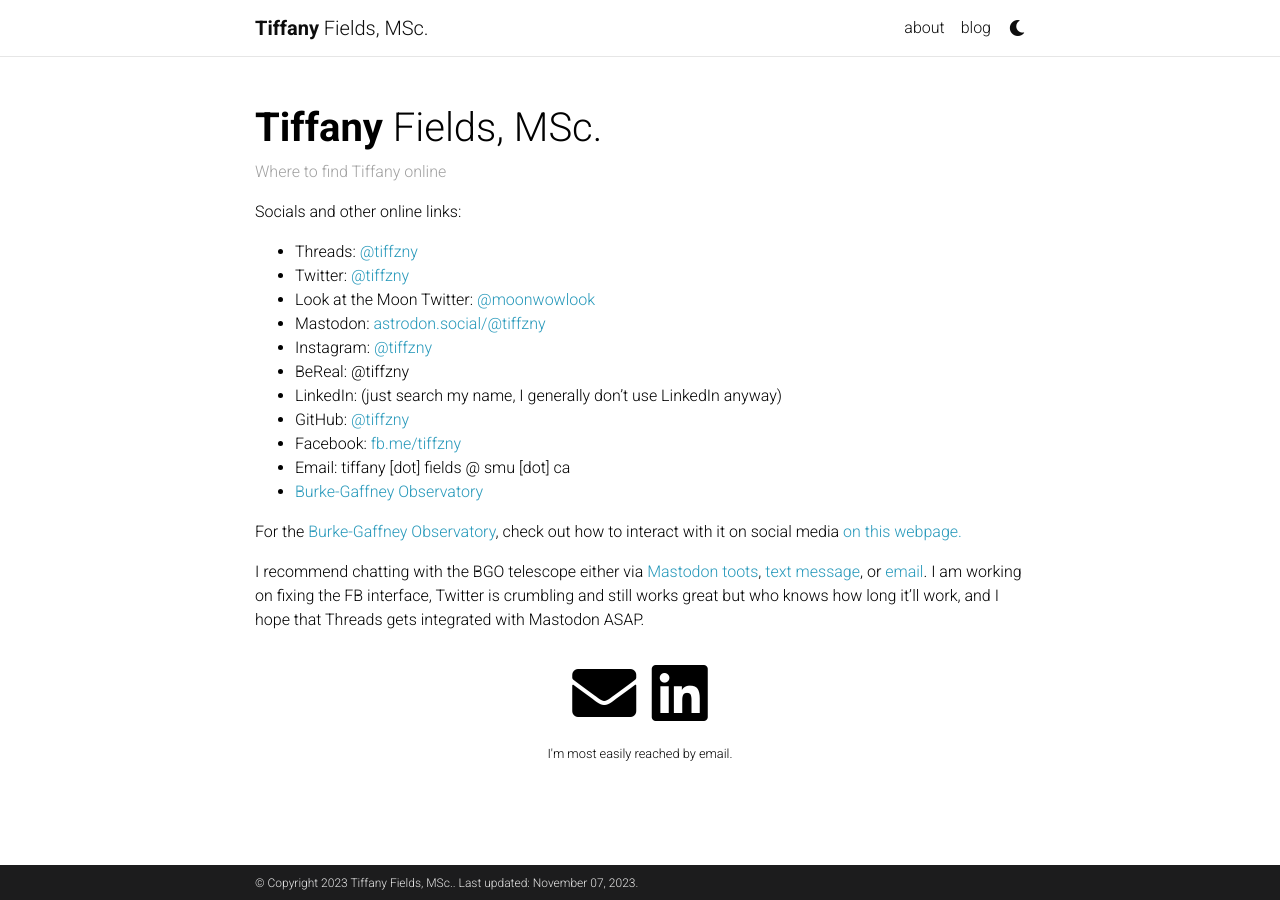
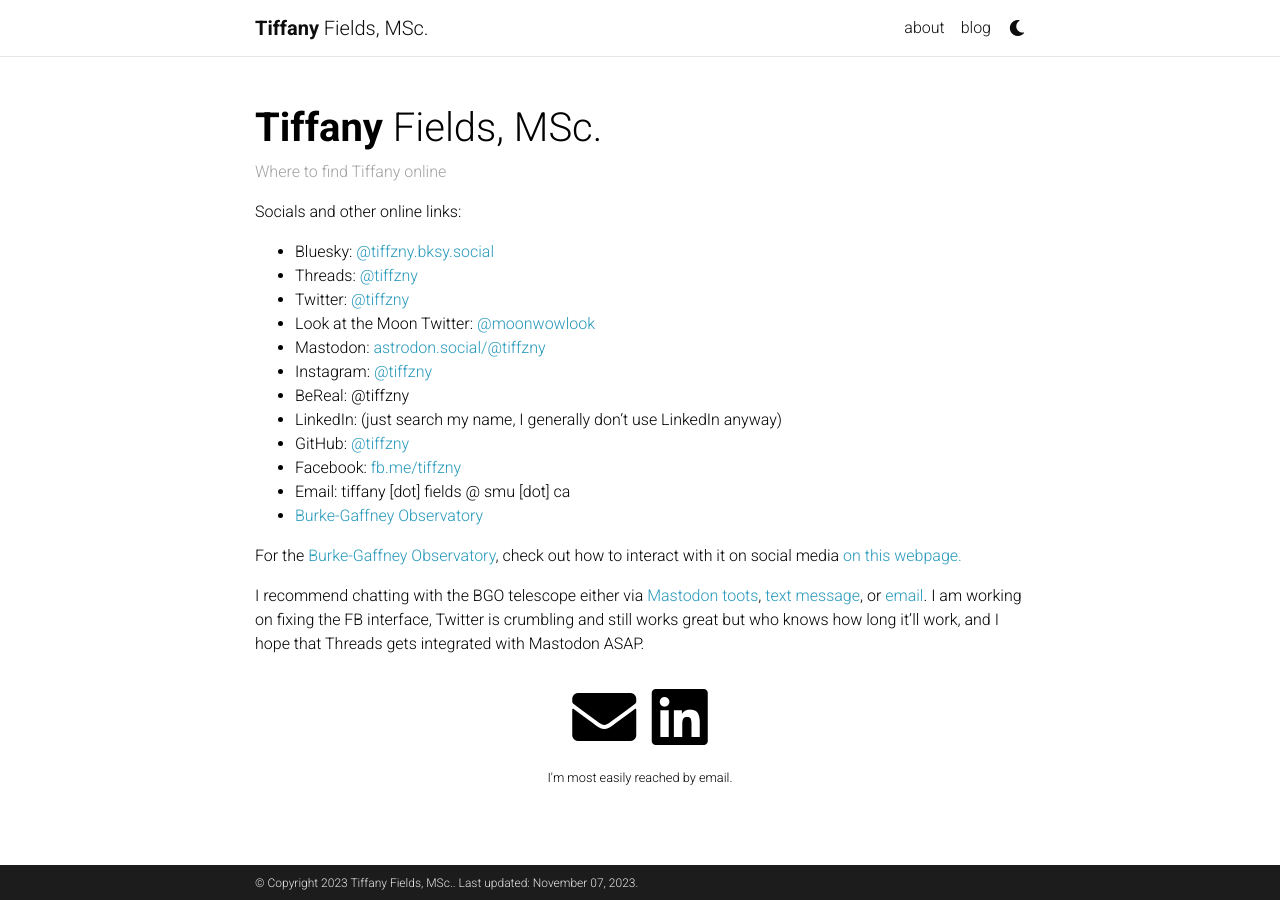
Before and after one commit to tiffzny/tiffzny.github.io, a Jekyll site: the page built from links.md, in a window 1280 px wide. Built offline with Jekyll 4.4.1, drawn with Linux system fonts in a browser that asks for light colours; comment, search, counter and statistics services are not loaded; a style sheet for code colours, icons or effects is not loaded.

Commit message:
Update links.md to include Bluesky

```diff
--- a/links.md
+++ b/links.md
@@ -16,6 +16,7 @@
 
 Socials and other online links:
 
+* Bluesky: [@tiffzny.bksy.social](https://bsky.app/profile/tiffzny.bsky.social)
 * Threads: [@tiffzny](https://www.threads.net/@tiffzny)
 * Twitter: [@tiffzny](https://twitter.com/tiffzny)
 * Look at the Moon Twitter: [@moonwowlook](https://twitter.com/moonwowlook)
```
